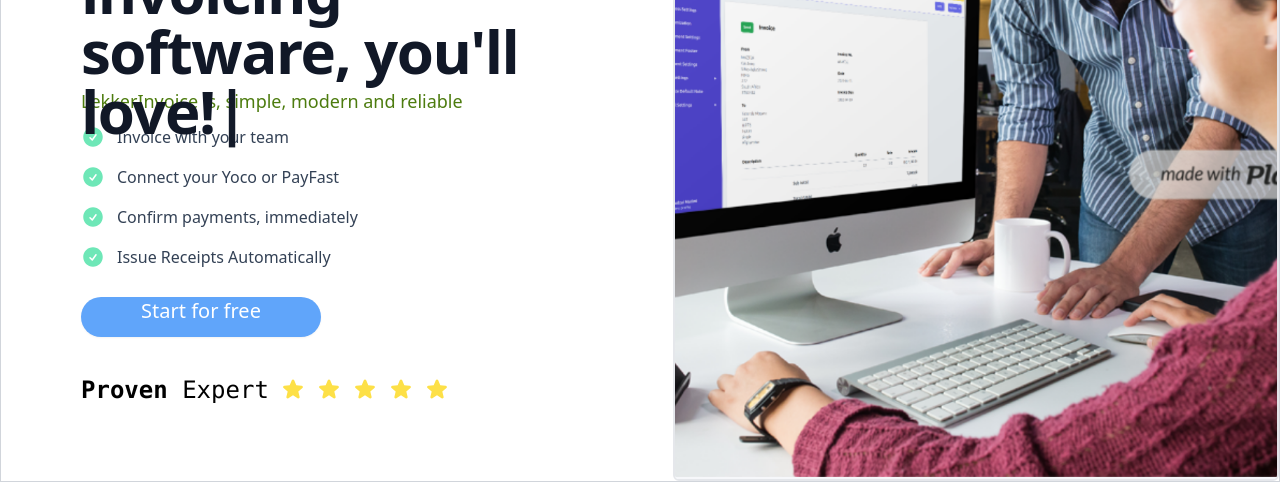
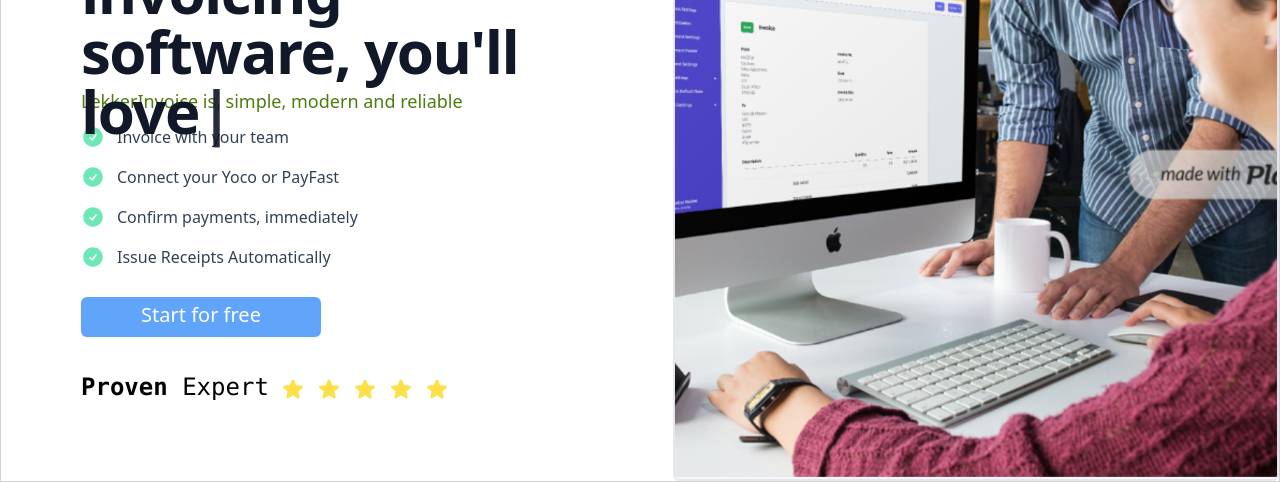
Before and after one commit to hqmhc/lekker-web, a React (Create React App) app: page / in a window 1280 px wide. Shown: the part 260-743 px from the top of the page. Built offline with nearby package versions, Linux system fonts and the light colour scheme.

Commit message:
Polish  home page  layout

```diff
--- a/package.json
+++ b/package.json
@@ -4,7 +4,6 @@
   "private": true,
   "dependencies": {
     "@heroicons/react": "^2.0.16",
-    "@tailwindcss/aspect-ratio": "^0.4.2",
     "@testing-library/jest-dom": "^5.16.5",
     "@testing-library/react": "^13.4.0",
     "@testing-library/user-event": "^13.5.0",
@@ -64,6 +63,7 @@
     "@storybook/preset-create-react-app": "^4.1.2",
     "@storybook/react": "^6.5.16",
     "@storybook/testing-library": "^0.0.13",
+    "@tailwindcss/aspect-ratio": "^0.4.2",
     "babel-plugin-named-exports-order": "^0.0.2",
     "prop-types": "^15.8.1",
     "tailwindcss": "^3.2.7",
--- a/src/components/pages/home.jsx
+++ b/src/components/pages/home.jsx
@@ -53,7 +53,7 @@ export default function Home() {
               <p className="text-slate-700">Issue Receipts Automatically</p>
           </div>
           <div className="mt-5 flex items-center justify-items-start ">
-            <a href="https://beta.lekkerinvoice.co.za/invoices" className="rounded-full w-60 h-10 bg-blue-400  text-xl  text-center text-white shadow-sm hover:bg-green-500 ">
+            <a href="https://beta.lekkerinvoice.co.za/invoices" className="rounded-md w-60 h-10 bg-blue-400  text-xl  text-center text-white shadow-sm hover:bg-green-500 py-1 ">
               Start for free
             </a>
           </div>
@@ -85,7 +85,7 @@ export default function Home() {
       <Features/>
       <div className="bg-green-300"></div>
       <div className="py-20">
-      <Contact/>
+
       </div>
       </>
 
--- a/tailwind.config.js
+++ b/tailwind.config.js
@@ -8,5 +8,11 @@ module.exports = {
       },
     },
   },
-  plugins: [require('@tailwindcss/aspect-ratio')],
+ corePlugins: {
+    aspectRatio: false,
+  },
+  plugins: [
+    require('@tailwindcss/aspect-ratio'),
+    // ...
+  ],
 };
```
Also changed, not shown: 2 other files (tests, documents, lock files or other folders).
